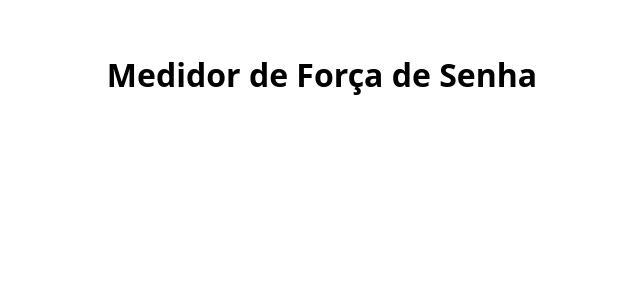
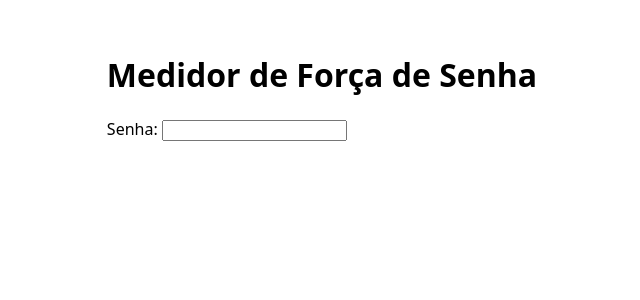
Before and after one commit to RafhaellPrates/react-katas, a React (Vite) app in the folder medidor-senha/: page / in a window 1280 px wide. Shown: the top 300 px of the page, without its empty margins (318-958 px from the left). Built offline with nearby package versions, Linux system fonts and the light colour scheme.

Commit message:
feat: campo de senha controlado com useState
 Closes #1

```diff
--- a/medidor-senha/package.json
+++ b/medidor-senha/package.json
@@ -1,7 +1,7 @@
 {
   "name": "medidor-senha",
   "private": true,
-  "version": "0.0.0",
+  "version": "0.1.0",
   "type": "module",
   "scripts": {
     "dev": "vite",
--- a/medidor-senha/src/App.jsx
+++ b/medidor-senha/src/App.jsx
@@ -1,14 +1,25 @@
-// 👇 Aqui VOCÊ constrói o Medidor de Força de Senha.
-// Siga as issues do repositório, UMA de cada vez, e os critérios
-// de aceite do README desta pasta. Comece pela issue #1.
-//
-// O Claude revisa depois — mas o código é seu. 💪
+import { useState } from 'react';
+import './index.css'
 
 function App() {
+
+  const [senha ,setSenha] = useState('')
+
+  function inputChange(event){
+    setSenha(event.target.value)
+
+  }
+
   return (
+
+
     <main>
       <h1>Medidor de Força de Senha</h1>
-      {/* TODO (issue #1): campo de senha controlado com useState */}
+        <div>
+          <p>Senha: <input value={senha} onChange={inputChange} /></p>
+
+        </div>
+
     </main>
   )
 }
```
Also changed, not shown: 1 other file (tests, documents, lock files or other folders).
